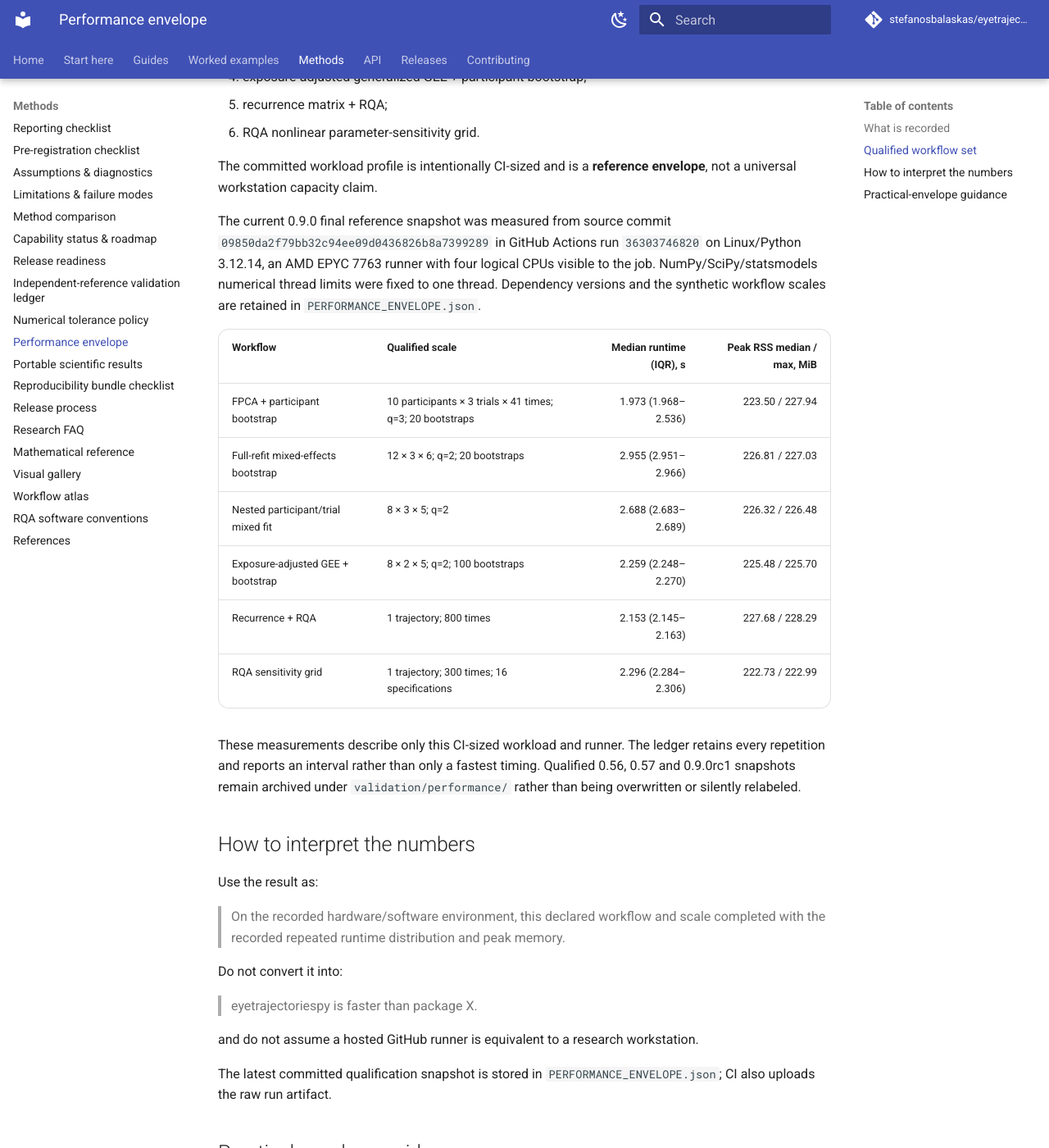
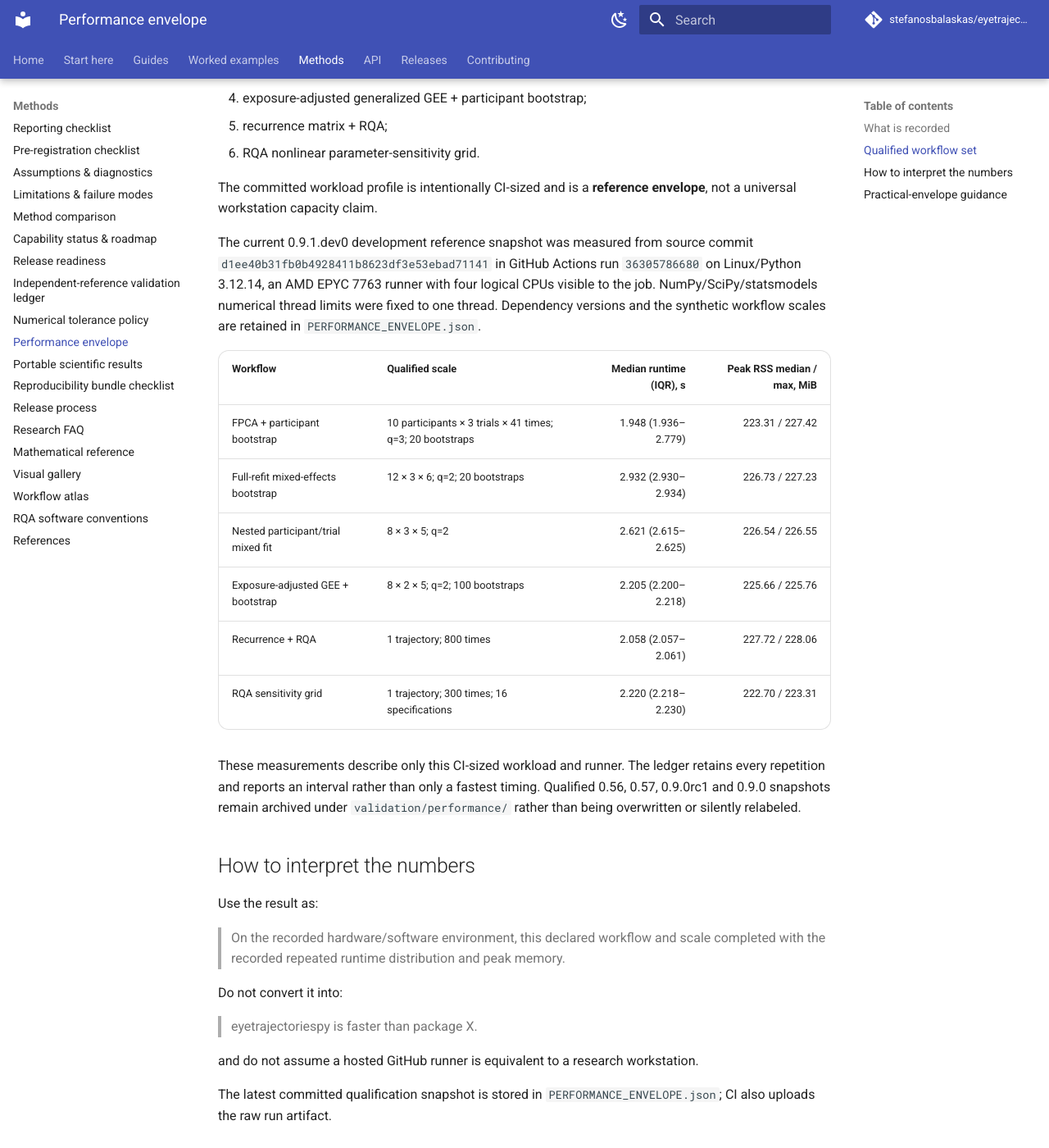
Before and after one commit to stefanosbalaskas/eyetrajectoriespy, an MkDocs documentation site: the page built from docs/validation/performance-envelope.md, in a window 1280 px wide and 1400 px high, scrolled down 1184 px. Shown: the whole window at 82% size. Built offline with MkDocs 1.6.1 and Material for MkDocs 9.7.7, drawn with Linux system fonts in a browser that asks for light colours; comment, search, counter and statistics services are not loaded; some of the changed text lies outside the part shown.

Commit message:
Publish qualified 0.9.1 development performance envelope

```diff
--- a/docs/validation/performance-envelope.md
+++ b/docs/validation/performance-envelope.md
@@ -1,6 +1,6 @@
 # Performance envelope
 
-Version 0.56 introduced a reproducible **single-package performance envelope**. Version 0.57 requalified it after release hardening, 0.9.0rc1 qualified the prerelease, and 0.9.0 independently requalifies the same declared CI-sized workloads under the exact final version. It is
+Version 0.56 introduced a reproducible **single-package performance envelope**. Version 0.57 requalified it after release hardening, 0.9.0rc1 qualified the prerelease, 0.9.0 qualified the first stable pre-1.0 release, and 0.9.1.dev0 independently requalifies the same declared CI-sized workloads under the active development line. It is
 not a comparative benchmark and does not claim that eyetrajectoriespy is faster
 than another package.
 
@@ -43,25 +43,25 @@ The qualification harness measures these expensive routes separately:
 The committed workload profile is intentionally CI-sized and is a **reference
 envelope**, not a universal workstation capacity claim.
 
-The current 0.9.0 final reference snapshot was measured from source commit
-`09850da2f79bb32c94ee09d0436826b8a7399289` in GitHub Actions run
-`36303746820` on Linux/Python 3.12.14, an AMD EPYC 7763 runner with four
+The current 0.9.1.dev0 development reference snapshot was measured from
+source commit `d1ee40b31fb0b4928411b8623df3e53ebad71141` in GitHub Actions run
+`36305786680` on Linux/Python 3.12.14, an AMD EPYC 7763 runner with four
 logical CPUs visible to the job. NumPy/SciPy/statsmodels numerical thread
 limits were fixed to one thread. Dependency versions and the synthetic workflow
 scales are retained in `PERFORMANCE_ENVELOPE.json`.
 
 | Workflow | Qualified scale | Median runtime (IQR), s | Peak RSS median / max, MiB |
 |---|---|---:|---:|
-| FPCA + participant bootstrap | 10 participants × 3 trials × 41 times; q=3; 20 bootstraps | 1.973 (1.968–2.536) | 223.50 / 227.94 |
-| Full-refit mixed-effects bootstrap | 12 × 3 × 6; q=2; 20 bootstraps | 2.955 (2.951–2.966) | 226.81 / 227.03 |
-| Nested participant/trial mixed fit | 8 × 3 × 5; q=2 | 2.688 (2.683–2.689) | 226.32 / 226.48 |
-| Exposure-adjusted GEE + bootstrap | 8 × 2 × 5; q=2; 100 bootstraps | 2.259 (2.248–2.270) | 225.48 / 225.70 |
-| Recurrence + RQA | 1 trajectory; 800 times | 2.153 (2.145–2.163) | 227.68 / 228.29 |
-| RQA sensitivity grid | 1 trajectory; 300 times; 16 specifications | 2.296 (2.284–2.306) | 222.73 / 222.99 |
+| FPCA + participant bootstrap | 10 participants × 3 trials × 41 times; q=3; 20 bootstraps | 1.948 (1.936–2.779) | 223.31 / 227.42 |
+| Full-refit mixed-effects bootstrap | 12 × 3 × 6; q=2; 20 bootstraps | 2.932 (2.930–2.934) | 226.73 / 227.23 |
+| Nested participant/trial mixed fit | 8 × 3 × 5; q=2 | 2.621 (2.615–2.625) | 226.54 / 226.55 |
+| Exposure-adjusted GEE + bootstrap | 8 × 2 × 5; q=2; 100 bootstraps | 2.205 (2.200–2.218) | 225.66 / 225.76 |
+| Recurrence + RQA | 1 trajectory; 800 times | 2.058 (2.057–2.061) | 227.72 / 228.06 |
+| RQA sensitivity grid | 1 trajectory; 300 times; 16 specifications | 2.220 (2.218–2.230) | 222.70 / 223.31 |
 
 These measurements describe only this CI-sized workload and runner. The ledger
 retains every repetition and reports an interval rather than only a fastest
-timing. Qualified 0.56, 0.57 and 0.9.0rc1 snapshots remain archived under
+timing. Qualified 0.56, 0.57, 0.9.0rc1 and 0.9.0 snapshots remain archived under
 `validation/performance/` rather than being overwritten or silently relabeled.
 
 
@@ -90,6 +90,6 @@ may be described as practical at a scale only when repeated qualification
 supports that statement on a named reference environment. Optimizer-heavy and
 bootstrap-heavy operations should not be summarized from a single fastest run.
 
-No runtime threshold is used as a scientific pass/fail criterion in 0.9.0.
+No runtime threshold is used as a scientific pass/fail criterion in 0.9.1.dev0.
 Execution failure is a qualification failure; speed is an observed property to
 document, not a target to game.
```
